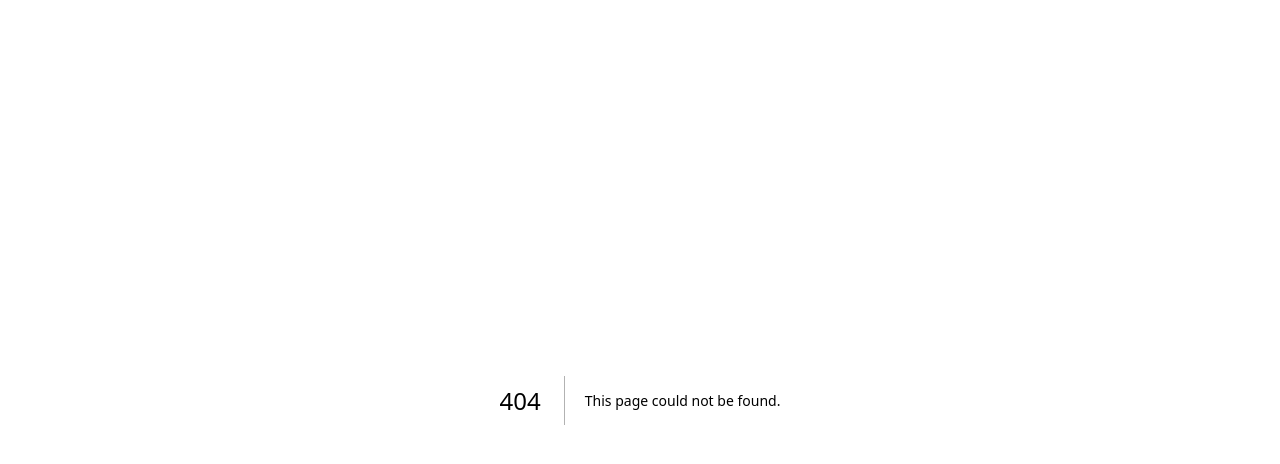
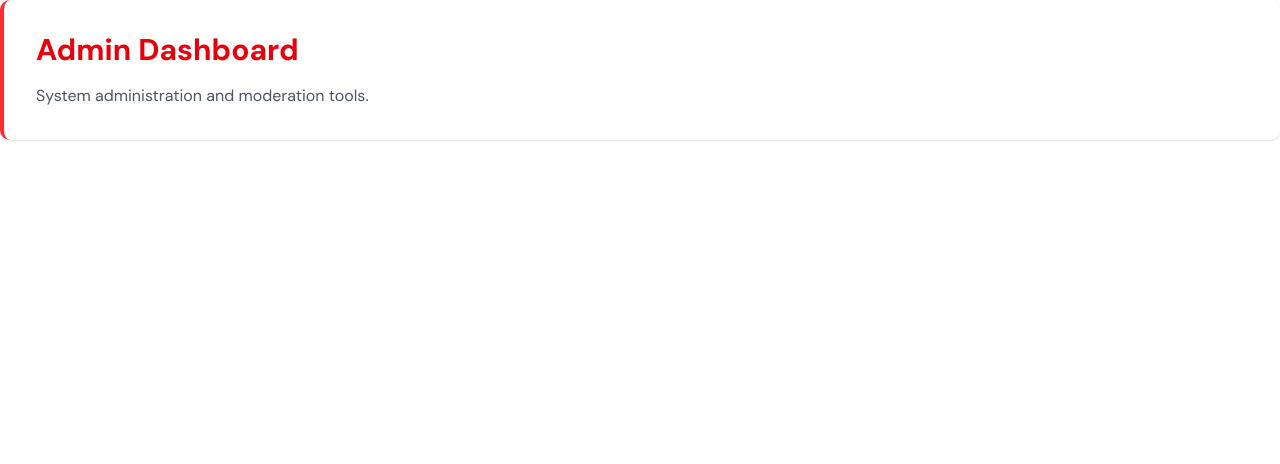
Before and after one commit to SarunMr/pitch_pal-frontend, a Next.js app: page /admin in a window 1280 px wide. Before the commit this address had no page. Shown: the top 464 px of the page. Built offline with nearby package versions, Linux system fonts and the light colour scheme.

Commit message:
admin dashboard

```diff
--- /dev/null
+++ b/src/app/(dashboard)/admin/page.tsx
@@ -0,0 +1,14 @@
+import React from "react";
+
+export default function AdminDashboard() {
+  return (
+    <div className="bg-white p-8 rounded-lg shadow-sm border-l-4 border-red-500">
+      <h1 className="text-3xl font-heading font-bold text-red-600 mb-4">
+        Admin Dashboard
+      </h1>
+      <p className="text-gray-600">
+        System administration and moderation tools.
+      </p>
+    </div>
+  );
+}
```
